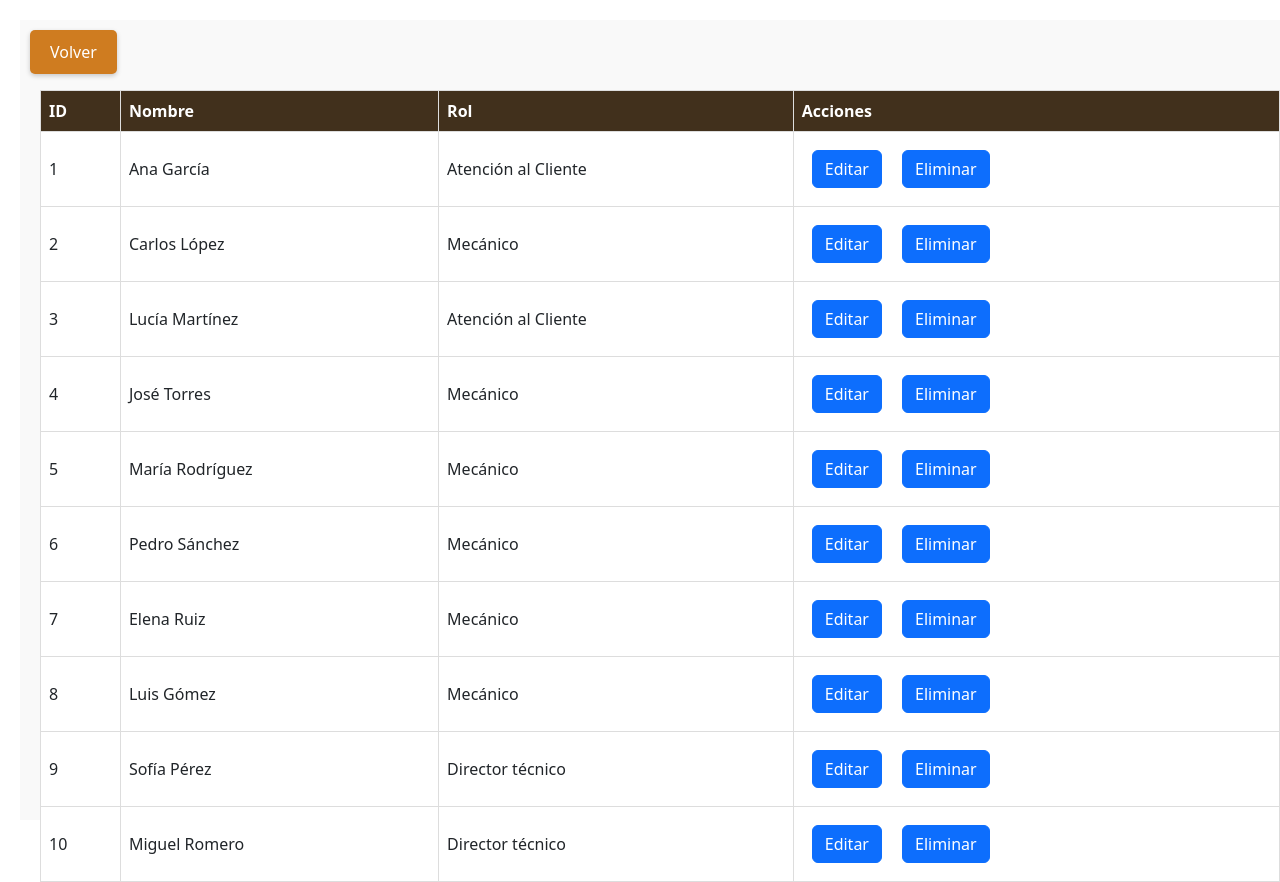
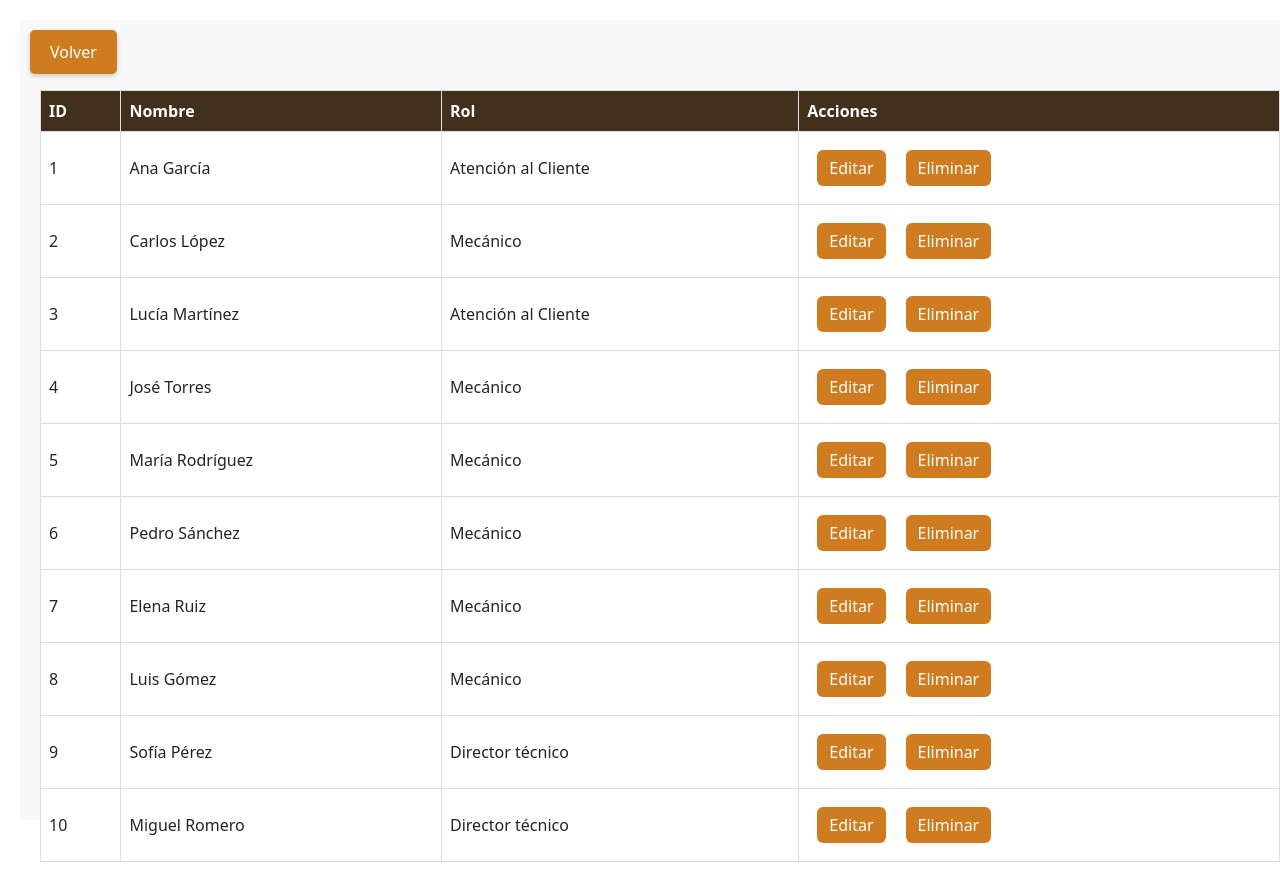
Before and after one commit to joabresper/AlfajorSystem, a React (Vite) app in the folder AlfajorTPI2Diseno/: page /modificarmenu in a window 1280 px wide. Built offline with nearby package versions, Linux system fonts and the light colour scheme.

Commit message:
Color de botones

```diff
--- a/AlfajorTPI2Diseno/src/pages/ABM/modificarmenu.css
+++ b/AlfajorTPI2Diseno/src/pages/ABM/modificarmenu.css
@@ -82,3 +82,12 @@
     background-color: #f1f1f1;
     cursor: pointer;
   }
+
+.edit-button{
+  background-color: #cf7c20;
+  border: 0;
+}
+
+.edit-button:hover{
+  background-color: #b25e1a;
+}
--- a/AlfajorTPI2Diseno/src/pages/ABM/modificarmenu.jsx
+++ b/AlfajorTPI2Diseno/src/pages/ABM/modificarmenu.jsx
@@ -77,8 +77,8 @@ const ModificarMenu = () => {
                             <td>{usuario.nombre}</td>
                             <td>{usuario.rol}</td>
                             <td>
-                                <Button style={{ margin: '10px' }} className="edit-button" onClick={() => handleEdit(usuario)}>Editar</Button>
-                                <Button style={{ margin: '10px' }} className="delete-button"onClick={() => navigate('/bajaconfirm')}>Eliminar</Button>
+                                <Button  style={{ margin: '10px' }} className="edit-button" onClick={() => handleEdit(usuario)}>Editar</Button>
+                                <Button style={{ margin: '10px' }} className="edit-button"onClick={() => navigate('/bajaconfirm')}>Eliminar</Button>
                             </td>
                         </tr>
                     ))}
```
